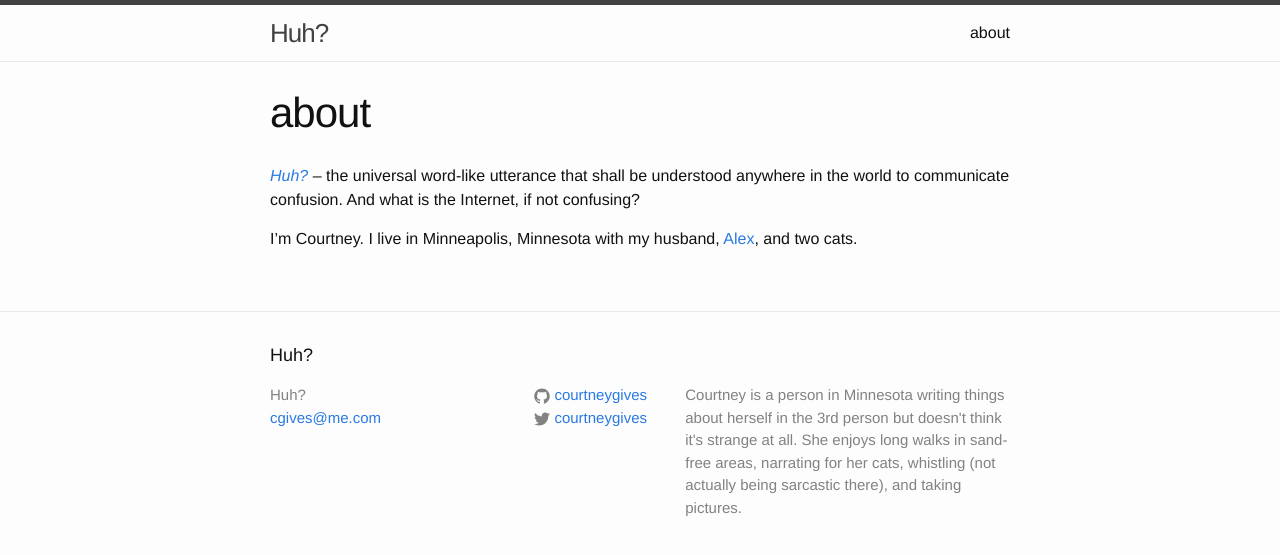
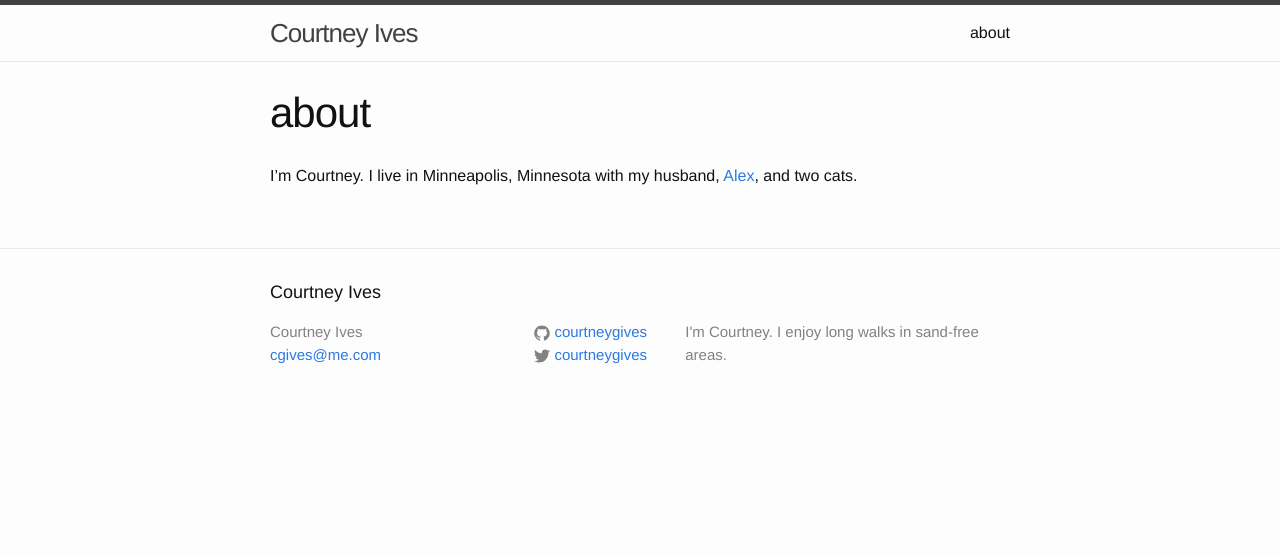
Before and after one commit to courtneygives/courtneygives.github.io, a Jekyll site: the page built from about.md, in a window 1280 px wide. Shown: the top 555 px of the page. Built offline with Jekyll 4.4.1, drawn with Linux system fonts in a browser that asks for light colours.

Commit message:
Buckets of changes

```diff
--- a/_config.yml
+++ b/_config.yml
@@ -1,13 +1,8 @@
 # Site settings
-title: Huh?
-subtitle: Courtney Ives
+title: Courtney Ives
 email: cgives@me.com
 description: > #
- Courtney is a person in Minnesota writing things
- about herself in the 3rd person but doesn't think
- it's strange at all. She enjoys long walks in
- sand-free areas, narrating for her cats, whistling (not actually being sarcastic there), and
- taking pictures.
+ I'm Courtney. I enjoy long walks in sand-free areas.
 baseurl: "" # the subpath of your site, e.g. /blog/
 url: "" # the base hostname & protocol for your site
 twitter_username: courtneygives
--- a/_posts/2015-06-02-nowwhat.markdown
+++ b/_posts/2015-06-02-nowwhat.markdown
@@ -32,6 +32,7 @@ Ah! There is some good stuff out there for those who wish to start coding. I hav
 
 ###Code Combat
 [![Code Combat](http://codecombat.com/images/pages/base/logo.png)](http://codecombat.com/)
+
 Code combat is a game that teaches code, and it's very fun. You have a choice of language to use, including Python, Clojure, JavaScript, Io, Lua, and CoffeeScript. When you really get good, you can contribute to their entirely open-source code. **Note:** After completing a handful of levels, it will prompt you to subscribe, but there are plenty of free levels. All you need to do to keep playing is close out of the prompt, and click on the next level.
 
 ![]({{ site.baseurl }}/images/coco-comic.jpg)
--- /dev/null
+++ b/_posts/2015-06-javascript project 1.markdown
@@ -0,0 +1,6 @@
+---
+layout: post
+title:  "a little JavaScript project"
+date:   2015-06-15 12:00:00
+categories: projects
+---
--- a/about.md
+++ b/about.md
@@ -4,6 +4,4 @@ title: about
 permalink: /about/
 ---
 
-[*Huh?*](http://www.plosone.org/article/info:doi/10.1371/journal.pone.0078273) -- the universal word-like utterance that shall be understood anywhere in the world to communicate confusion. And what is the Internet, if not confusing?
-
 I'm Courtney. I live in Minneapolis, Minnesota with my husband, [Alex](http://alex.ives.mn), and two cats.
```
Also changed, not shown: images/udacitylogo.png.
